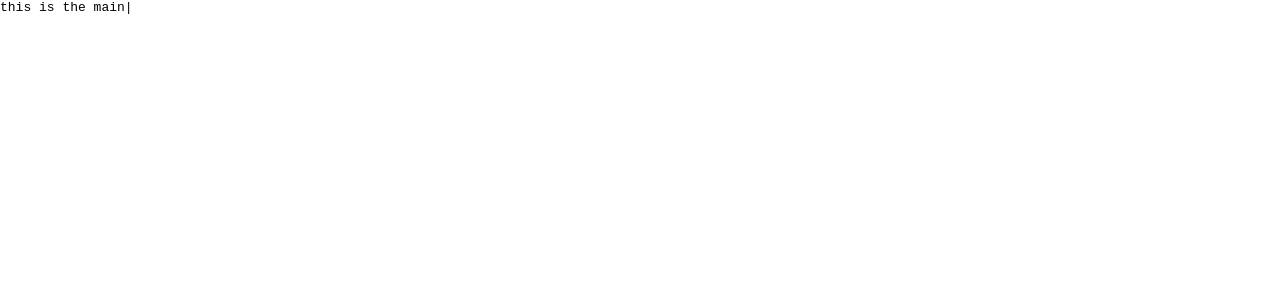
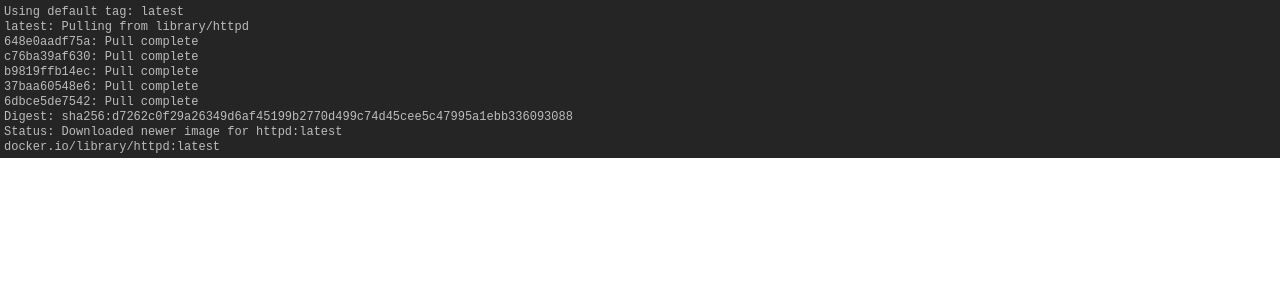
Before and after one commit to richardimaoka/next-sandbox, a Next.js app in the folder next/: page / in a window 1280 px wide. Shown: the top 300 px of the page. Built offline with nearby package versions, Linux system fonts and the light colour scheme.

Commit message:
terminal output

```diff
--- a/next/app/globals.css
+++ b/next/app/globals.css
@@ -1,9 +1,17 @@
-/* :root {
+:root {
+  --color-background: #212121;
+  --color-surface: #252526;
+  --color-menu: #424242;
+  --color-primary-text: #ffffff;
+  --color-secondary-text: #bdbdbd;
+  --color-disabled-text: #757575;
+  --color-prompt: #748d2e;
+
   --max-width: 1100px;
   --border-radius: 12px;
-  --font-mono: ui-monospace, Menlo, Monaco, 'Cascadia Mono', 'Segoe UI Mono',
-    'Roboto Mono', 'Oxygen Mono', 'Ubuntu Monospace', 'Source Code Pro',
-    'Fira Mono', 'Droid Sans Mono', 'Courier New', monospace;
+  --font-mono: ui-monospace, Menlo, Monaco, "Cascadia Mono", "Segoe UI Mono",
+    "Roboto Mono", "Oxygen Mono", "Ubuntu Monospace", "Source Code Pro",
+    "Fira Mono", "Droid Sans Mono", "Courier New", monospace;
 
   --foreground-rgb: 0, 0, 0;
   --background-start-rgb: 214, 219, 220;
@@ -39,7 +47,7 @@
   --card-rgb: 180, 185, 188;
   --card-border-rgb: 131, 134, 135;
 }
-
+/*
 @media (prefers-color-scheme: dark) {
   :root {
     --foreground-rgb: 255, 255, 255;
@@ -71,8 +79,8 @@
     --card-rgb: 100, 100, 100;
     --card-border-rgb: 200, 200, 200;
   }
-} */
-
+}
+*/
 * {
   box-sizing: border-box;
   padding: 0;
--- a/next/app/page.tsx
+++ b/next/app/page.tsx
@@ -1,14 +1,21 @@
-import { FlickeringTrail } from "./terminal/FlickeringTrail";
+import { TerminalOutput } from "./terminal/TerminalOutput";
 
 export default function Home() {
   return (
     <main>
-      <pre>
-        <code>
-          this is the main
-          <FlickeringTrail />
-        </code>
-      </pre>
+      <TerminalOutput
+        output={`Using default tag: latest
+latest: Pulling from library/httpd
+648e0aadf75a: Pull complete
+c76ba39af630: Pull complete
+b9819ffb14ec: Pull complete
+37baa60548e6: Pull complete
+6dbce5de7542: Pull complete
+Digest: sha256:d7262c0f29a26349d6af45199b2770d499c74d45cee5c47995a1ebb336093088
+Status: Downloaded newer image for httpd:latest
+docker.io/library/httpd:latest`}
+        fold={false}
+      />
     </main>
   );
 }
--- /dev/null
+++ b/next/app/terminal/TerminalOutput.tsx
@@ -0,0 +1,22 @@
+import styles from "./terminal.module.css";
+
+interface TerminalOutputProps {
+  output: string;
+  fold: boolean;
+}
+
+export const TerminalOutput = ({ output, fold }: TerminalOutputProps) => {
+  // const foldCss = css`
+  //   white-space: pre-wrap; /* Since CSS 2.1 */
+  //   white-space: -moz-pre-wrap; /* Mozilla, since 1999 */
+  //   white-space: -pre-wrap; /* Opera 4-6 */
+  //   white-space: -o-pre-wrap; /* Opera 7 */
+  //   word-wrap: break-word; /* Internet Explorer 5.5+ */
+  // `;
+
+  return (
+    <pre className={styles.output}>
+      <code>{output}</code>
+    </pre>
+  );
+};
--- a/next/app/terminal/terminal.module.css
+++ b/next/app/terminal/terminal.module.css
@@ -13,3 +13,13 @@
 .flickering {
   animation: flicker 1s infinite;
 }
+
+.output {
+  padding: 4px;
+  background-color: var(--color-surface);
+  color: var(--color-secondary-text);
+}
+
+.output code {
+  font-size: 12px;
+}
```
